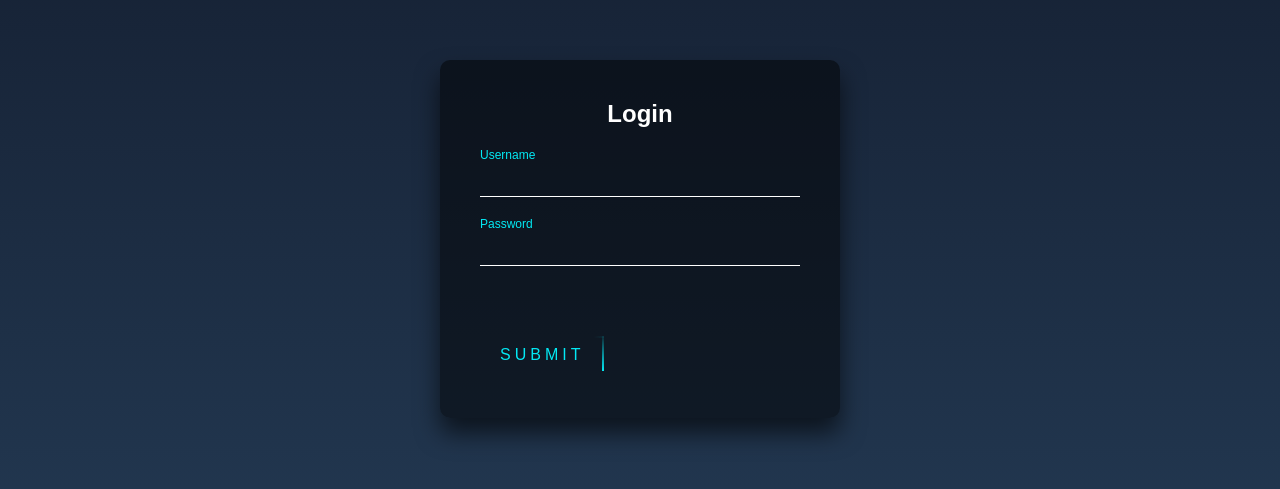
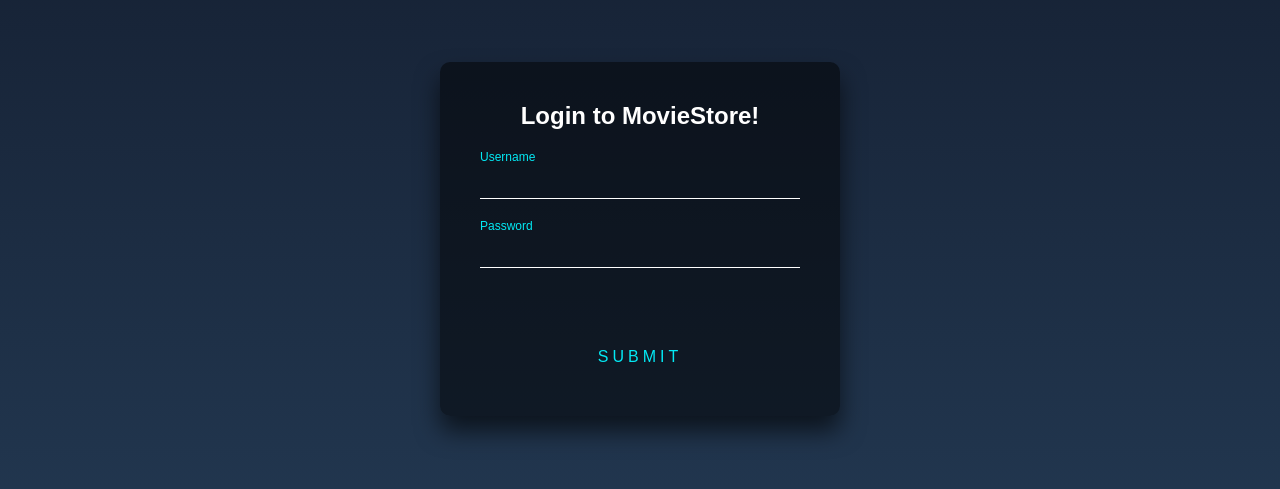
Before and after one commit to adykaaa/online-notes, a React (Create React App) app in the folder frontend/: page / in a window 1280 px wide. Shown: the part 161-650 px from the top of the page. Built offline with nearby package versions, Linux system fonts and the light colour scheme.

Commit message:
login button centered

```diff
--- a/frontend/src/components/Login.jsx
+++ b/frontend/src/components/Login.jsx
@@ -3,21 +3,17 @@
 function Login() {
   return (
   <div class="login-box">
-  <h2>Login</h2>
+  <h2>Login to MovieStore!</h2>
   <form>
     <div class="user-box">
-      <input type="text" name="" required=""/>
+      <input type="text" name="username" required=""/>
       <label>Username</label>
     </div>
     <div class="user-box">
-      <input type="password" name="" required=""/>
+      <input type="password" name="password" required=""/>
       <label>Password</label>
     </div>
     <a href="#">
-      <span></span>
-      <span></span>
-      <span></span>
-      <span></span>
       Submit
     </a>
   </form>
--- a/frontend/src/components/login.css
+++ b/frontend/src/components/login.css
@@ -2,8 +2,8 @@
   height: 100%;
 }
 body {
-  margin:0;
-  padding:0;
+  margin: 0;
+  padding: 0;
   font-family: sans-serif;
   background: linear-gradient(#141e30, #243b55);
 }
@@ -15,9 +15,9 @@
   width: 400px;
   padding: 40px;
   transform: translate(-50%, -50%);
-  background: rgba(0,0,0,.5);
+  background: rgba(0, 0, 0, 0.5);
   box-sizing: border-box;
-  box-shadow: 0 15px 25px rgba(0,0,0,.6);
+  box-shadow: 0 15px 25px rgba(0, 0, 0, 0.6);
   border-radius: 10px;
 }
 
@@ -45,13 +45,13 @@
 }
 .login-box .user-box label {
   position: absolute;
-  top:0;
+  top: 0;
   left: 0;
   padding: 10px 0;
   font-size: 16px;
   color: #fff;
   pointer-events: none;
-  transition: .5s;
+  transition: 0.5s;
 }
 
 .login-box .user-box input:focus ~ label,
@@ -63,32 +63,31 @@
 }
 
 .login-box form a {
-  position: relative;
-  display: inline-block;
+  display: flex;
+  justify-content: center;
+  align-items: center;
   padding: 10px 20px;
   color: #03e9f4;
   font-size: 16px;
   text-decoration: none;
   text-transform: uppercase;
   overflow: hidden;
-  transition: .5s;
+  transition: 0.5s;
   margin-top: 40px;
-  letter-spacing: 4px
+  letter-spacing: 4px;
 }
 
 .login-box a:hover {
   background: #03e9f4;
   color: #fff;
   border-radius: 5px;
-  box-shadow: 0 0 5px #03e9f4,
-              0 0 25px #03e9f4,
-              0 0 50px #03e9f4,
-              0 0 100px #03e9f4;
+  box-shadow: 0 0 5px #03e9f4, 0 0 25px #03e9f4, 0 0 50px #03e9f4,
+    0 0 100px #03e9f4;
 }
 
 .login-box a span {
   position: absolute;
-  display: block;
+  display: flex;
 }
 
 .login-box a span:nth-child(1) {
@@ -104,7 +103,8 @@
   0% {
     left: -100%;
   }
-  50%,100% {
+  50%,
+  100% {
     left: 100%;
   }
 }
@@ -116,14 +116,15 @@
   height: 100%;
   background: linear-gradient(180deg, transparent, #03e9f4);
   animation: btn-anim2 1s linear infinite;
-  animation-delay: .25s
+  animation-delay: 0.25s;
 }
 
 @keyframes btn-anim2 {
   0% {
     top: -100%;
   }
-  50%,100% {
+  50%,
+  100% {
     top: 100%;
   }
 }
@@ -135,14 +136,15 @@
   height: 2px;
   background: linear-gradient(270deg, transparent, #03e9f4);
   animation: btn-anim3 1s linear infinite;
-  animation-delay: .5s
+  animation-delay: 0.5s;
 }
 
 @keyframes btn-anim3 {
   0% {
     right: -100%;
   }
-  50%,100% {
+  50%,
+  100% {
     right: 100%;
   }
 }
@@ -154,14 +156,15 @@
   height: 100%;
   background: linear-gradient(360deg, transparent, #03e9f4);
   animation: btn-anim4 1s linear infinite;
-  animation-delay: .75s
+  animation-delay: 0.75s;
 }
 
 @keyframes btn-anim4 {
   0% {
     bottom: -100%;
   }
-  50%,100% {
+  50%,
+  100% {
     bottom: 100%;
   }
 }
```
Also changed, not shown: frontend/public/logo192.png (deleted), frontend/public/logo512.png (deleted).
